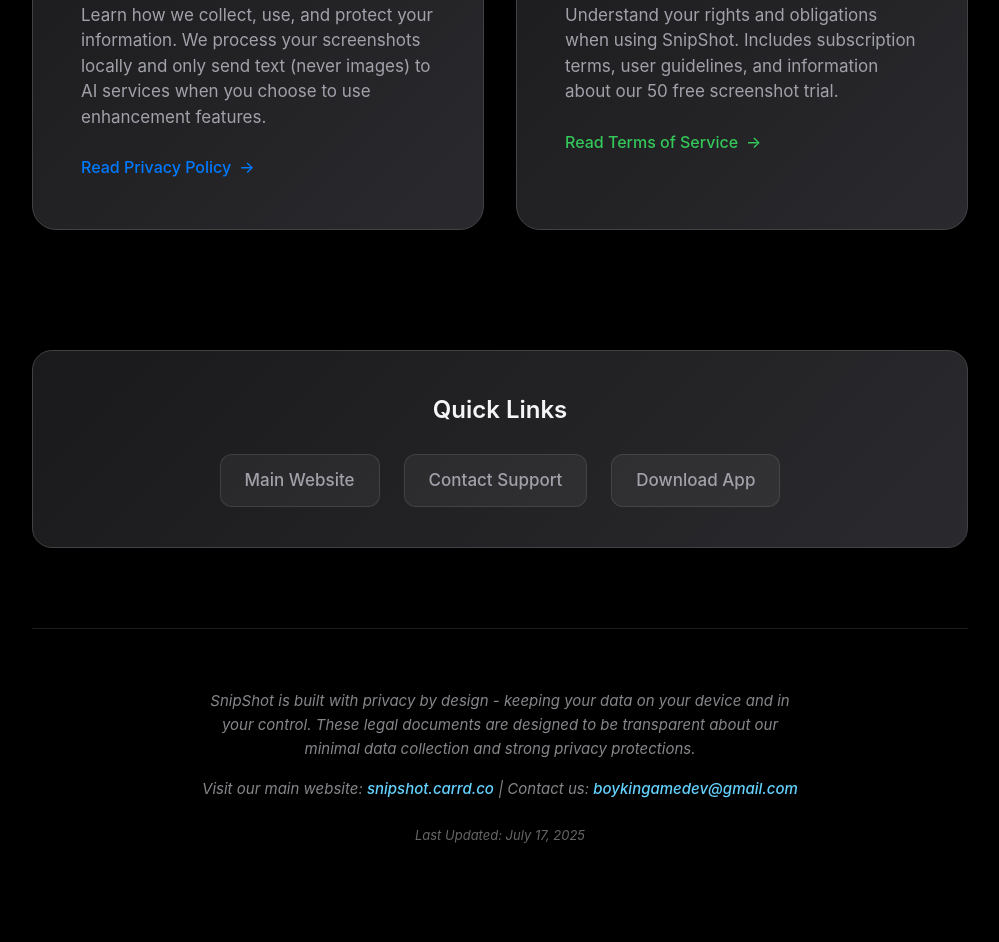
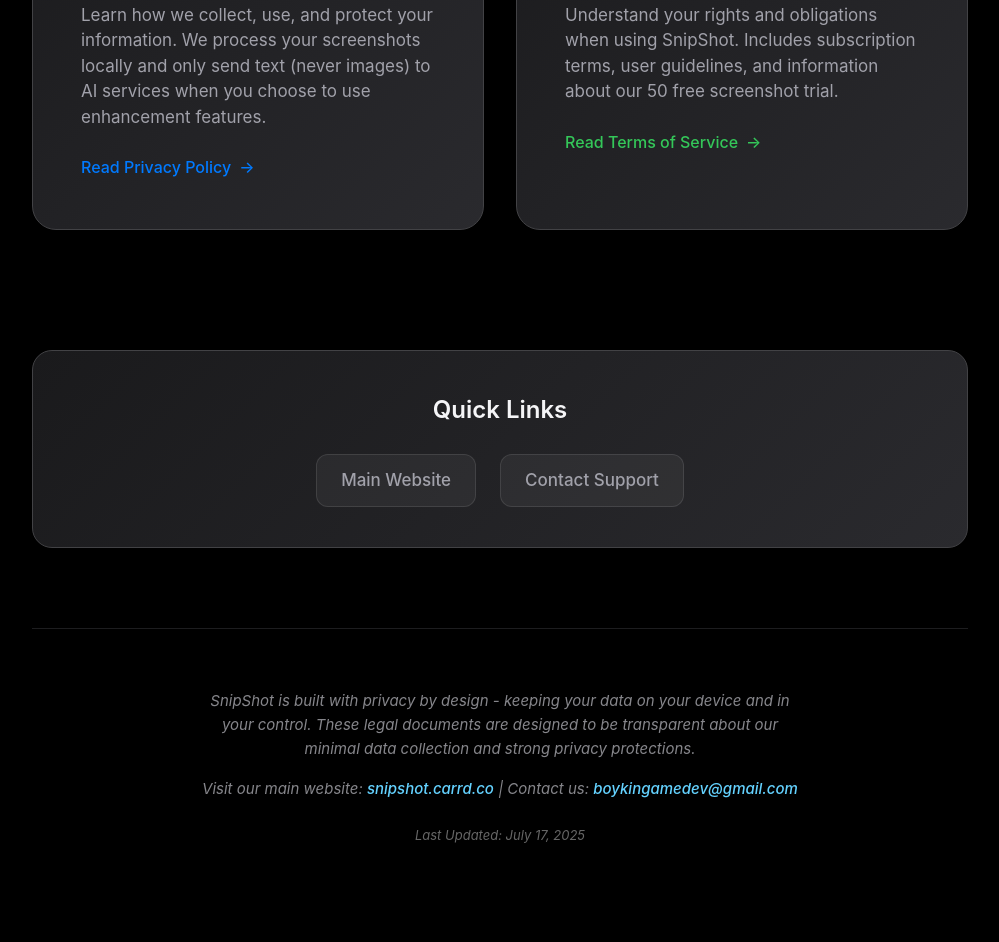
Before and after one commit to OinkinB/snipshot.github.io, a plain HTML site: page index.html in a window 1280 px wide. Shown: the part 856-1798 px from the top of the page, without its empty margins (140-1139 px from the left). Drawn offline with Linux system fonts and the light colour scheme.

Commit message:
Update index.html

```diff
--- a/index.html
+++ b/index.html
@@ -350,7 +350,7 @@
             <div class="quick-links-grid">
                 <a href="https://snipshot.carrd.co" class="quick-link" target="_blank">Main Website</a>
                 <a href="mailto:boykingamedev@gmail.com" class="quick-link">Contact Support</a>
-                <a href="https://apps.apple.com/app/snipshot" class="quick-link" target="_blank">Download App</a>
+                <!--<a href="https://apps.apple.com/app/snipshot" class="quick-link" target="_blank">Download App</a>-->
             </div>
         </div>
 
```
